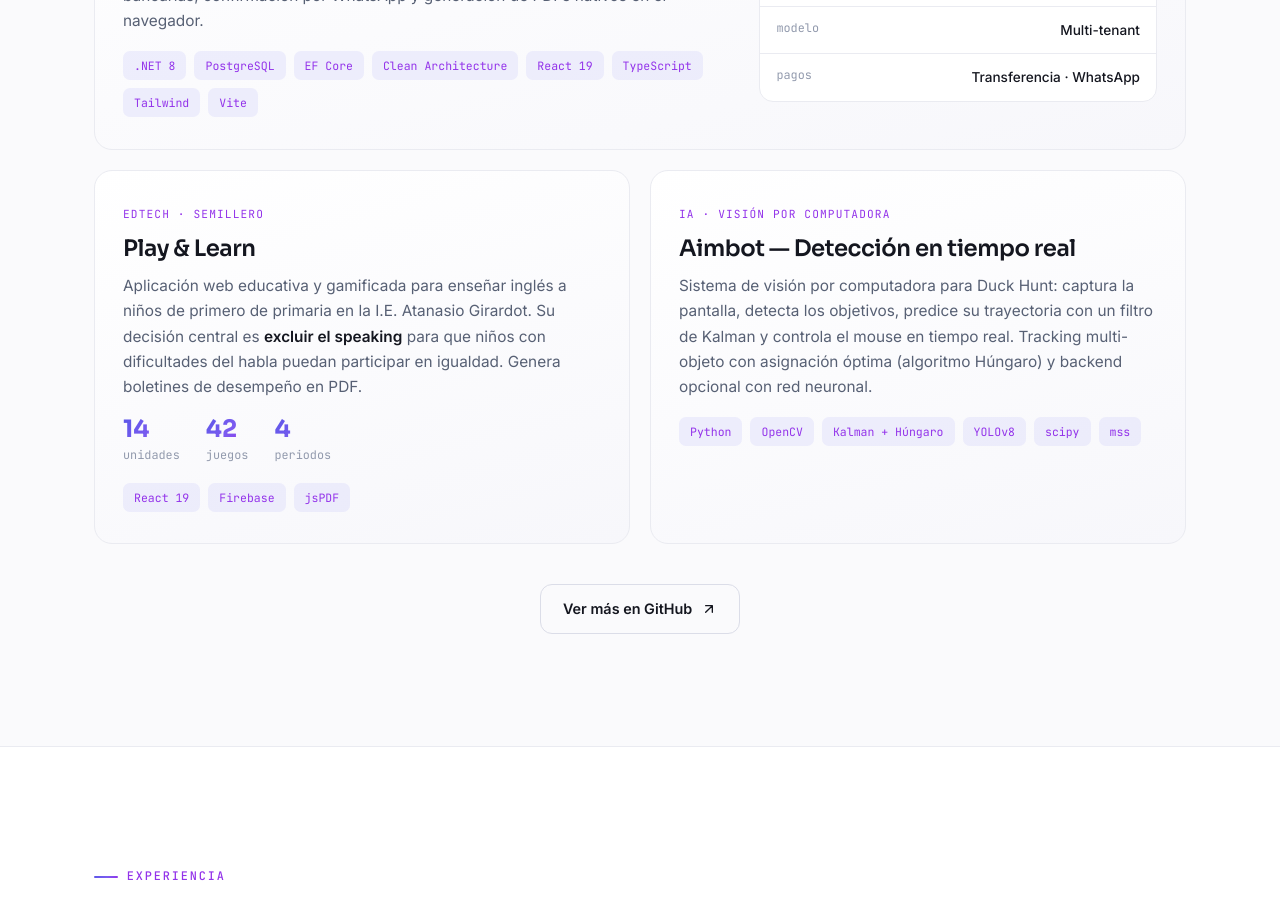
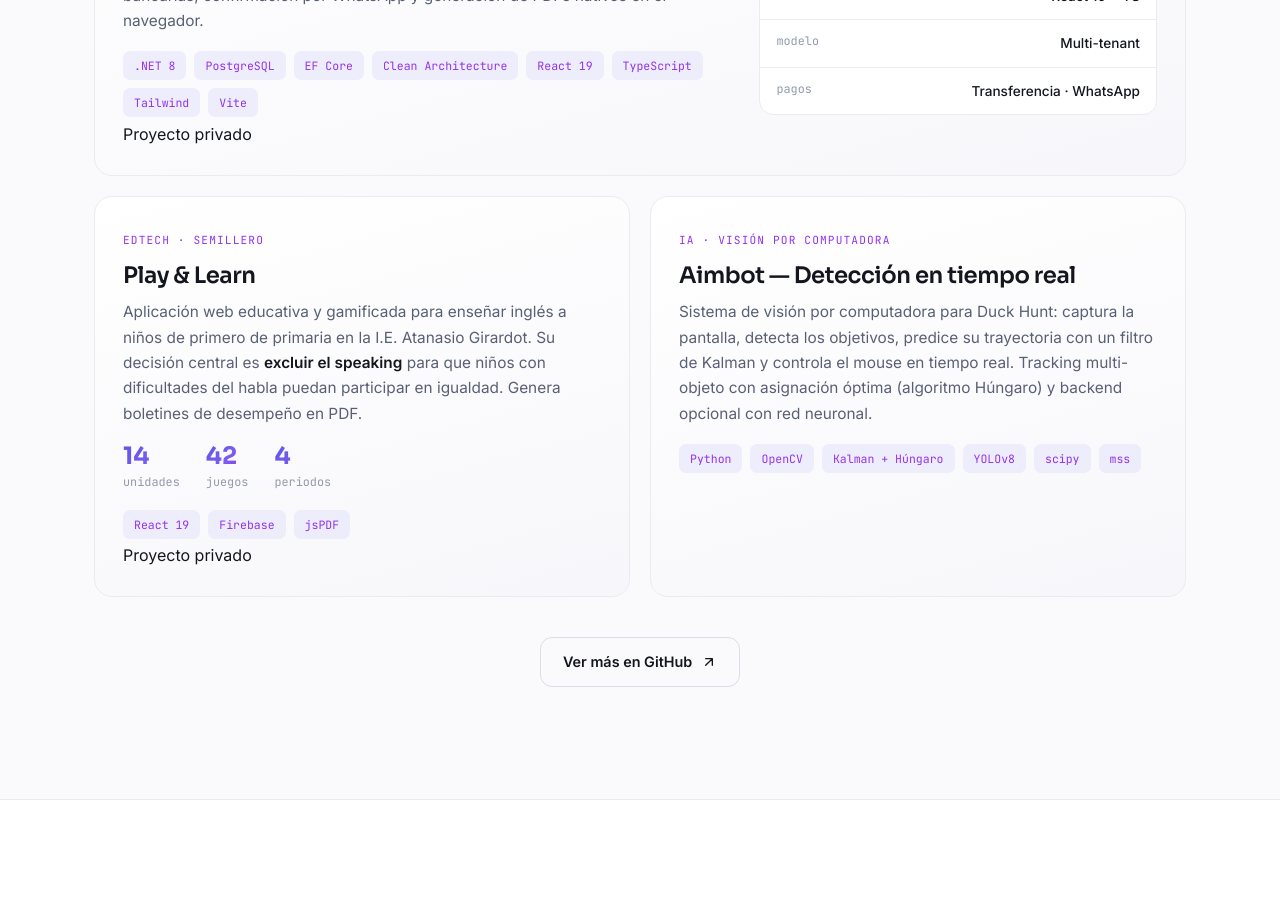
Before and after one commit to gabrielamontenegro22/Portafolio, a React (Vite) app: page / in a window 1280 px wide. Shown: the part 4060-4964 px from the top of the page. Built offline with nearby package versions, Linux system fonts and the light colour scheme.

Commit message:
Update Projects.jsx

```diff
--- a/src/components/Projects.jsx
+++ b/src/components/Projects.jsx
@@ -49,6 +49,7 @@ export default function Projects() {
                     </span>
                   ))}
                 </div>
+                {p.private && <div className="pj-note">Proyecto privado</div>}
               </>
             );
 
@@ -75,6 +76,7 @@ export default function Projects() {
                           </span>
                         ))}
                       </div>
+                      {p.private && <div className="pj-note">Proyecto privado</div>}
                     </div>
                     {p.arch && (
                       <div className="archbox">
```
